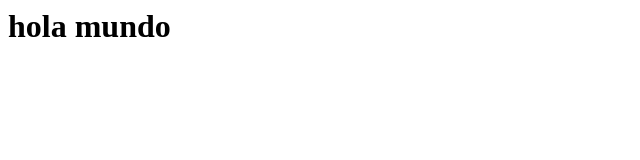
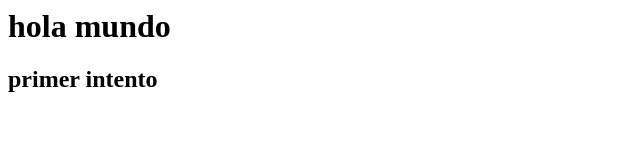
Before and after one commit to Luis1Gonzalez/ramas3, a plain HTML site: page index.html in a window 1280 px wide. Shown: the whole page, without its empty margins (0-640 px from the left). Drawn offline with Linux system fonts and the light colour scheme.

Commit message:
se incluyo un h2 en el .html

```diff
--- a/index.html
+++ b/index.html
@@ -1 +1,3 @@
 <h1>hola mundo</h1>
+
+<h2>primer intento</h2>
```
